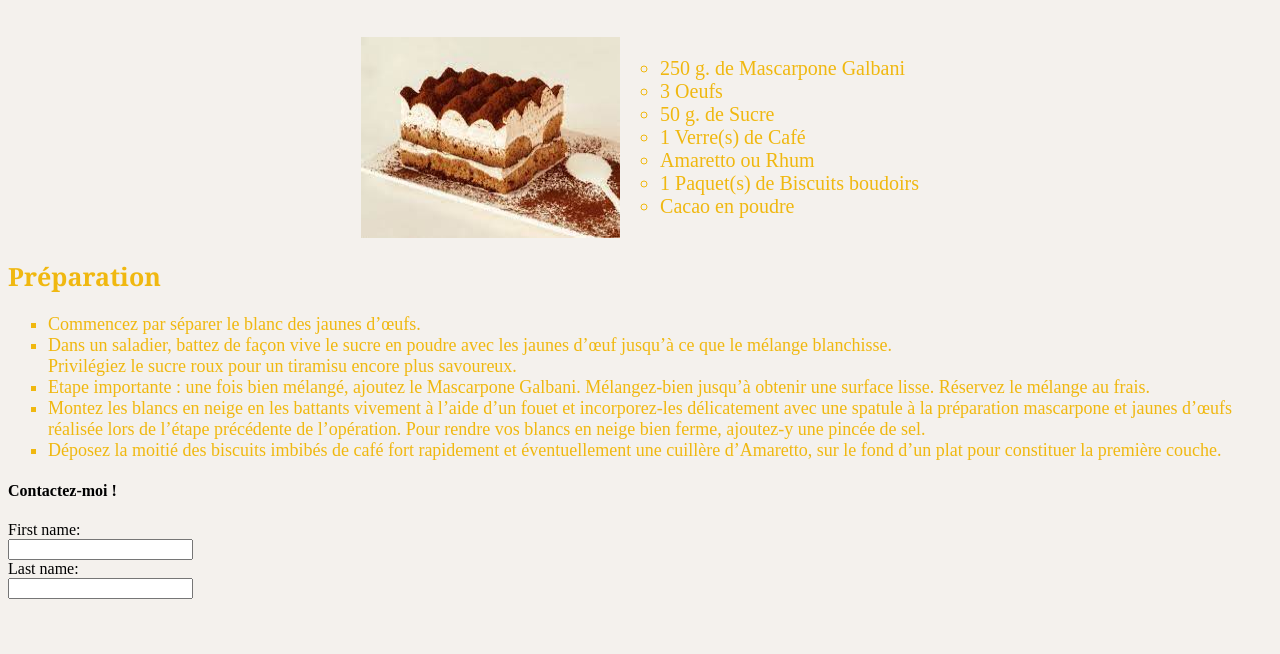
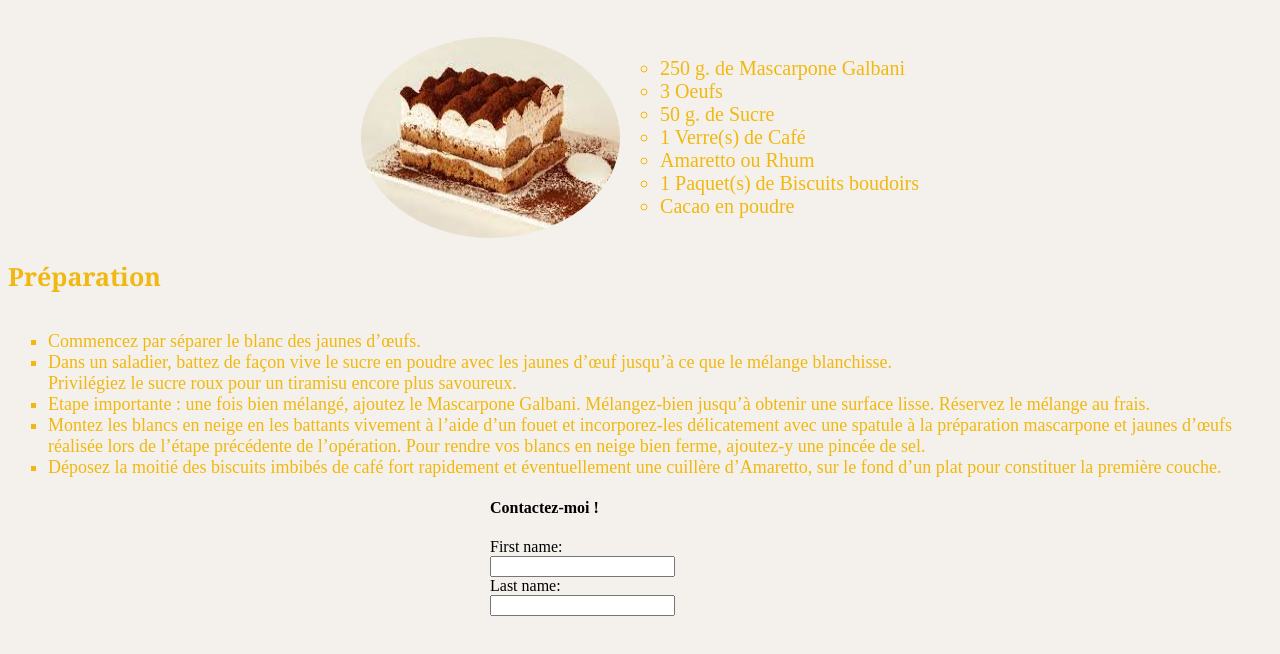
Before and after one commit to Boumedienne-dev/challenge-yourself, a plain HTML site: page index.html in a window 1280 px wide. Shown: the part 110-764 px from the top of the page. Drawn offline with Linux system fonts and the light colour scheme.

Commit message:
modified style.css

```diff
--- a/style.css
+++ b/style.css
@@ -25,10 +25,15 @@ h1 {
     font-size: 20px
 }
 
+img {
+    border-radius: 50%;
+}
+
 h2 {
     font-family: Georgia, 'Times New Roman', Times, serif;
     font-size: 25px;
-    color: rgb(240, 184, 16)
+    color: rgb(240, 184, 16);
+    margin-bottom: 3%;
 }
 
 .preparation {
@@ -38,5 +43,6 @@ h2 {
     }
 
     form {
-
+        margin:0 auto;
+        width: 300px;
     }
```
